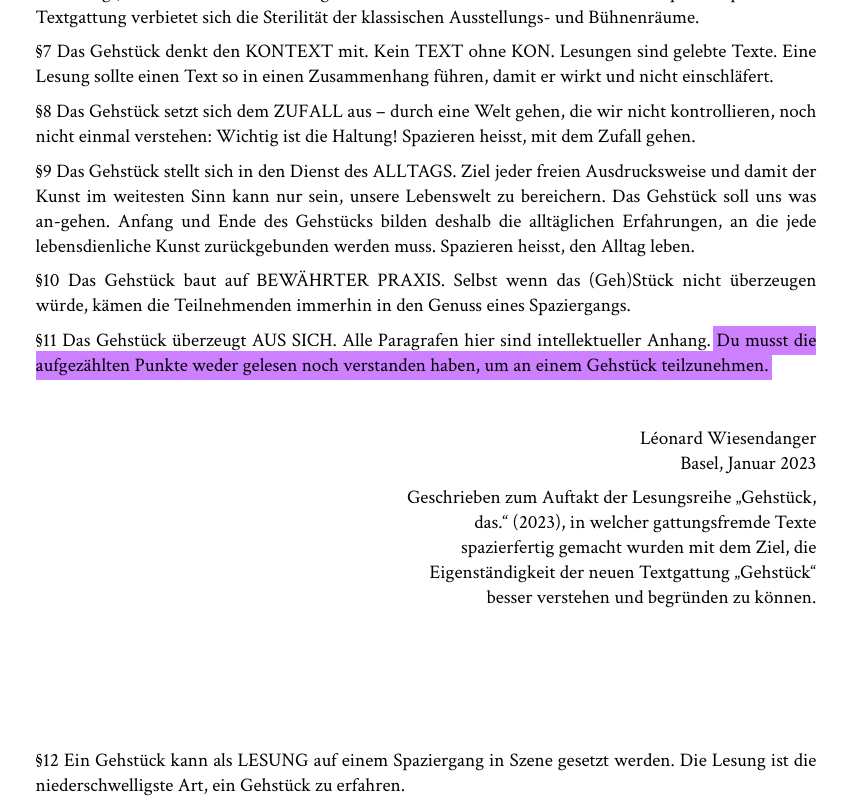
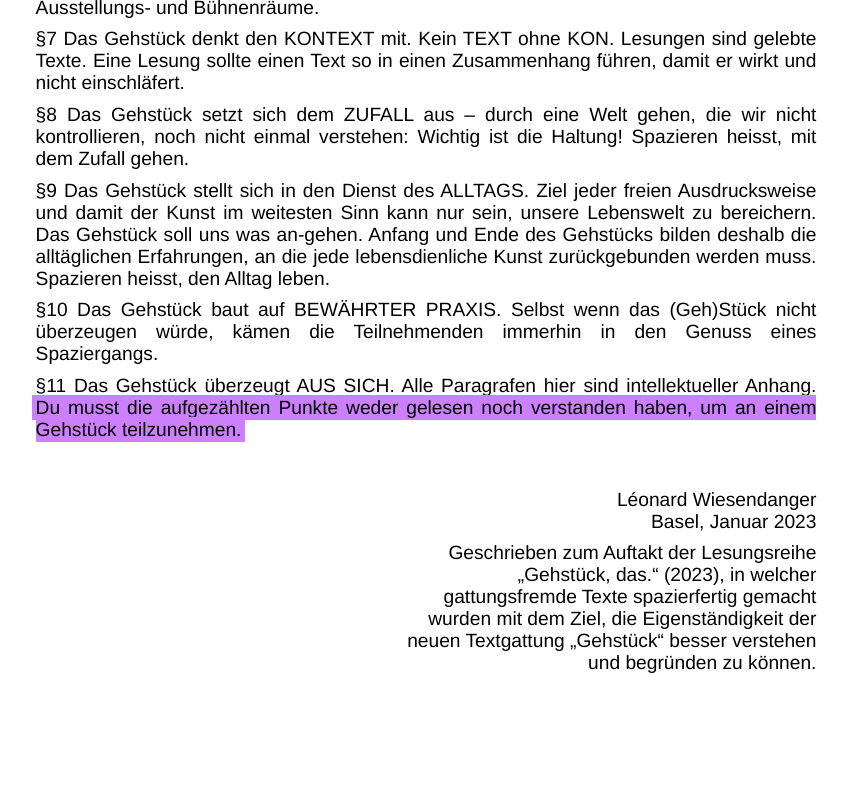
Before and after one commit to dan-wenger/gehstueck-website, a SvelteKit app: page / in a window 1280 px wide. Shown: the part 658-1458 px from the top of the page, without its empty margins (214-1062 px from the left). Built offline with nearby package versions, Linux system fonts and the light colour scheme.

Commit message:
Update +page.svelte

```diff
--- a/src/routes/+page.svelte
+++ b/src/routes/+page.svelte
@@ -185,8 +185,7 @@
     <h2 class="untertitel">PROGRAMM</h2>
     <p>
       <a href="https://1drv.ms/b/s!Aml69EoNY2O4gbwmpdtnUE6WeC7yig?e=fulLbD"
-        >PDF</a
-      >
+        >PDF</a>
     </p>
   </div>
 
@@ -207,7 +206,7 @@
   }
   :global(body) {
     margin: 0;
-    font-family: "Crimson Text", serif;
+    font-family: "Helvetica", serif;
   }
 
   main {
```
